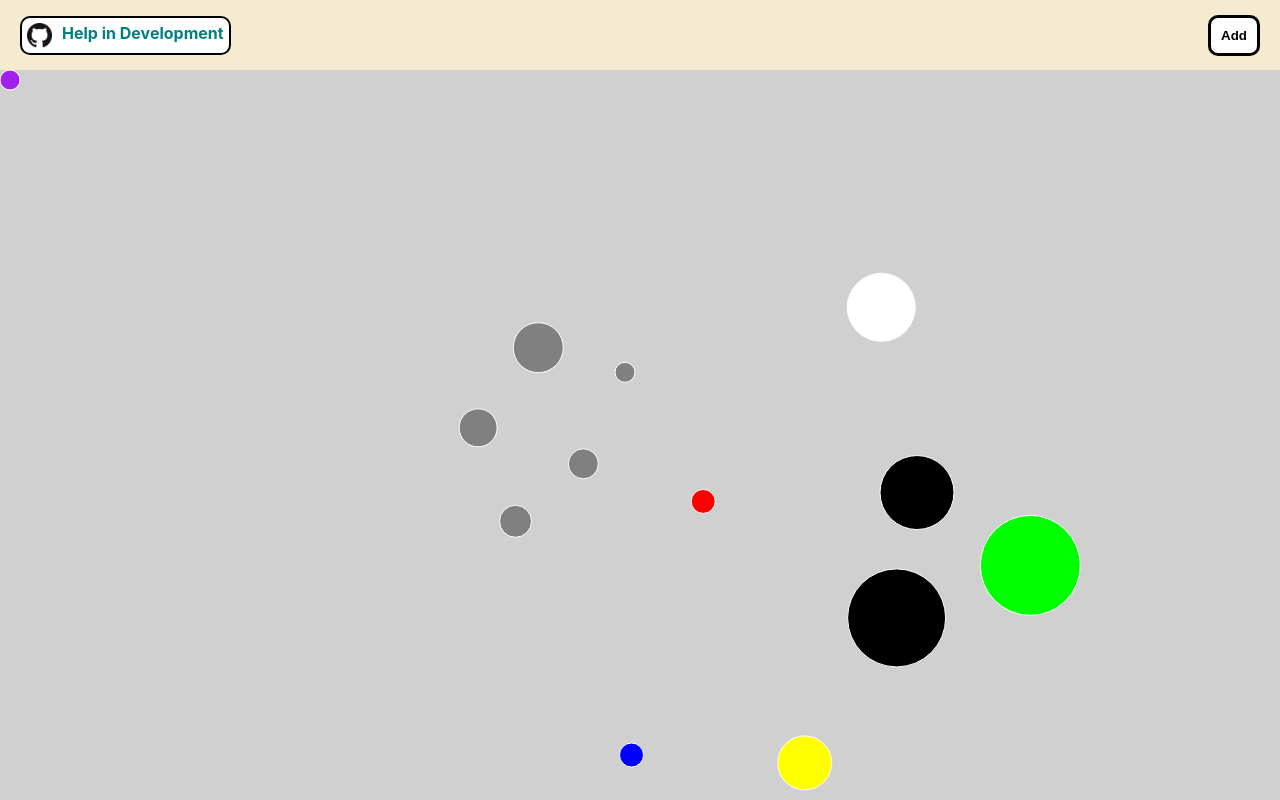
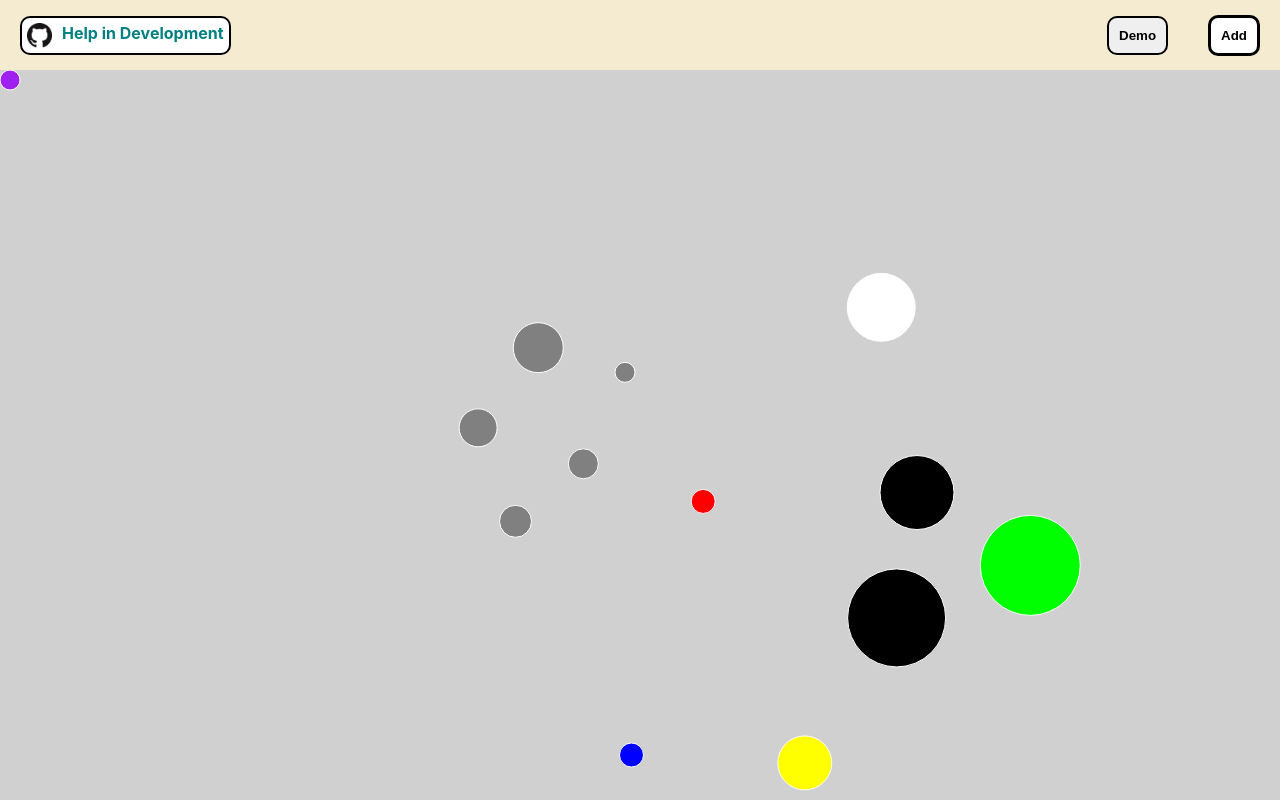
Before and after one commit to 87prashant/MindChart, a React (Create React App) app in the folder packages/client/: page / in a window 1280 px wide. Built offline with nearby package versions, Linux system fonts and the light colour scheme.

Commit message:
add demo button

```diff
--- a/packages/client/src/App.tsx
+++ b/packages/client/src/App.tsx
@@ -18,8 +18,7 @@ const Container = styled("div")({
   maxHeight: 200,
 });
 
-// only for checking working
-const temp = [
+const demoData = [
   {
     categories: {
       creative: true,
@@ -173,8 +172,11 @@ function debounce(fn: any, ms: number) {
 }
 
 function App() {
+  const [isDemoActive, setIsDemoActive] = useState(true);
   const [showForm, setShowForm] = useState(false);
-  const [savedData, setSavedData] = useState(temp as FormDataType[]);
+  const [savedData, setSavedData] = useState(
+    isDemoActive ? demoData : ([] as FormDataType[])
+  );
   const [isChartAdded, setIsChartAdded] = useState(false);
   const [current, setCurrent] = useState<HTMLDivElement | null>(null);
   const ref = useRef<HTMLDivElement>(null);
@@ -183,6 +185,8 @@ function App() {
     w: 0,
     h: 0,
   });
+
+  console.log(savedData)
 
   useEffect(() => {
     setIsChartAdded(false);
@@ -215,7 +219,7 @@ function App() {
       return;
     }
     if (str) {
-      current!.style.visibility = str === "block" ? "visible" : "hidden";
+      current!.style.visibility = str === "visible" ? "visible" : "hidden";
       return;
     }
     const r = e.srcElement.r.baseVal.value;
@@ -244,7 +248,7 @@ function App() {
     const yPosition =
       Number(e.srcElement.cy.baseVal.valueAsString) +
       dimensions.h / 2 +
-      73 -
+      70 -
       r -
       current!.offsetHeight;
     current!.style.left = xPosition + "px";
@@ -254,11 +258,18 @@ function App() {
 
   return (
     <div className="App">
-      <Header setShowForm={setShowForm} />
+      <Header
+        setIsDemoActive={setIsDemoActive}
+        isDemoActive={isDemoActive}
+        setShowForm={setShowForm}
+        setSavedData={setSavedData}
+        setIsChartAdded={setIsChartAdded}
+        demoData={demoData}
+      />
       <Container
         ref={ref}
-        onMouseOver={(e) => handleHover(e, "block")}
-        onMouseOut={(e) => handleHover(e, "none")}
+        onMouseOver={(e) => handleHover(e, "visible")}
+        onMouseOut={(e) => handleHover(e, "hidden")}
       >
         <HoverModal />
       </Container>
--- a/packages/client/src/components/Header.tsx
+++ b/packages/client/src/components/Header.tsx
@@ -1,5 +1,6 @@
 import React from "react";
 import styled from "@emotion/styled";
+import { FormDataType } from "./Form";
 
 const StyledHeader = styled("div")({
   height: "70px",
@@ -26,7 +27,7 @@ const HelpButton = styled("a")({
   },
   ":active": {
     color: "teal",
-  }
+  },
 });
 
 const AddButton = styled("button")({
@@ -40,14 +41,50 @@ const AddButton = styled("button")({
   fontWeight: "bolder",
 });
 
+const DemoButton = styled("button")<{ isDemoActive: boolean }>(
+  ({ isDemoActive }) => ({
+    border: isDemoActive
+      ? "2px solid rgba(0, 0, 0)"
+      : "2px solid rgba(0, 0, 0, 0.3)",
+    padding: "10px",
+    margin: "0 20px",
+    textDecoration: "none",
+    color: isDemoActive ? "rgba(0, 0, 0)" : "rgba(0, 0, 0, 0.3)",
+    cursor: "pointer",
+    borderRadius: "10px",
+    fontWeight: "bolder",
+  })
+);
+
 interface Props {
   setShowForm: React.Dispatch<React.SetStateAction<boolean>>;
+  isDemoActive: boolean;
+  setIsDemoActive: any;
+  setSavedData: any;
+  setIsChartAdded: any;
+  demoData: FormDataType[];
 }
 
 const Header = (props: Props) => {
+  const {
+    setShowForm,
+    isDemoActive,
+    setIsDemoActive,
+    setSavedData,
+    demoData,
+    setIsChartAdded,
+  } = props;
   const showForm = () => {
-    props.setShowForm(true);
+    setShowForm(true);
   };
+
+  function handleClick() {
+    setIsDemoActive((isDemoActive: boolean) => (isDemoActive ? false : true));
+    //"!isDemoActive" because I am updating isDemoActive at the same above
+    setSavedData((prev: FormDataType[]) => (!isDemoActive ? demoData : []));
+    setIsChartAdded((prev: boolean) => false);
+  }
+
   return (
     <StyledHeader>
       <HelpButton
@@ -57,6 +94,9 @@ const Header = (props: Props) => {
         <img src="github_logo.png" alt="" width="25" height="25" />
         <span>Help in Development</span>
       </HelpButton>
+      <DemoButton isDemoActive={isDemoActive} onClick={handleClick}>
+        Demo
+      </DemoButton>
       <AddButton onClick={() => showForm()}>Add</AddButton>
     </StyledHeader>
   );
--- a/packages/client/src/components/MiniChart.tsx
+++ b/packages/client/src/components/MiniChart.tsx
@@ -16,7 +16,6 @@ interface Props {
 
 const MiniChart = (props: Props) => {
   const { w, h, savedData, handleHover, current } = props;
-
   const findGroupArray = (data: Emotion) => {
     let arr = [];
     for (let key in JSON.parse(JSON.stringify(data))) {
```
